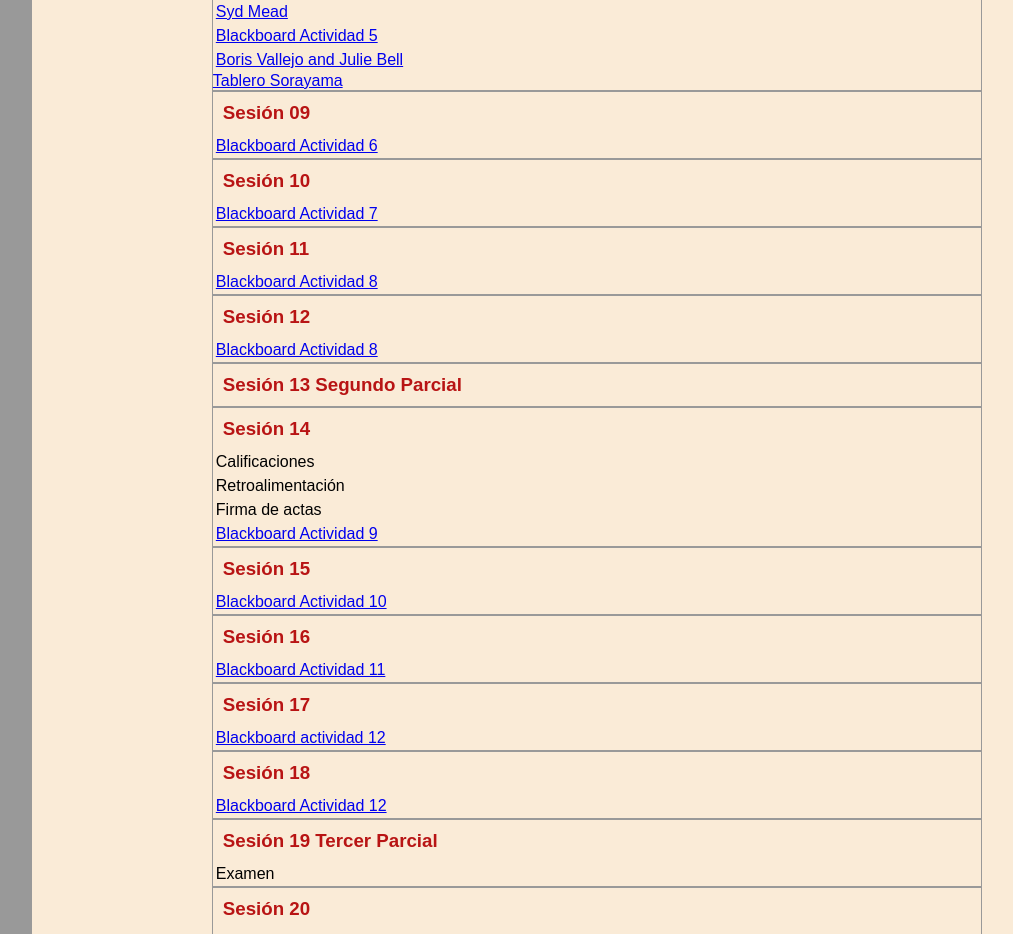
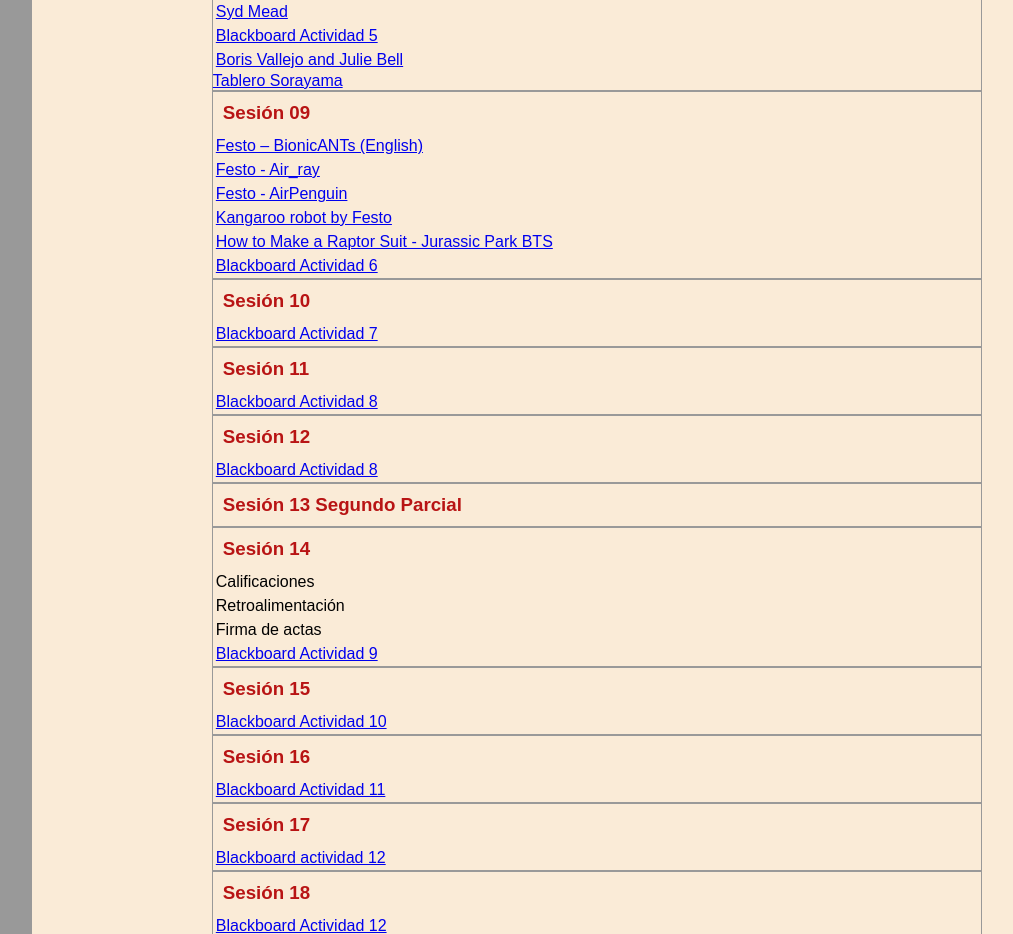
Before and after one commit to beztao01/antropometria, a plain HTML site: page index.html in a window 1280 px wide. Shown: the part 1375-2309 px from the top of the page, without its empty margins (118-1131 px from the left). Drawn offline with Linux system fonts and the light colour scheme.

Commit message:
add sesion 09

```diff
--- a/index.html
+++ b/index.html
@@ -128,6 +128,12 @@
                 <section>
                     <h3>Sesión 09</h3>
                     <ul>
+                        <li><a href="https://youtu.be/FFsMMToxxls?si=9nnQ8d--NI8P3AwD" target="_blank" rel="noopener noreferrer">Festo – BionicANTs (English)</a></li>
+                        <li><a href="https://youtu.be/c3-wIICjAhE?si=OzcMktYyLfNdZ91I" target="_blank" rel="noopener noreferrer">Festo - Air_ray</a></li>
+                        <li><a href="https://youtu.be/jPGgl5VH5go?si=d08um6jxt29BpryR" target="_blank" rel="noopener noreferrer">Festo - AirPenguin</a></li>
+                        <li><a href="https://youtu.be/_4luJ0ZSqy8?si=vdGc0sQp-UW1mVrw" target="_blank" rel="noopener noreferrer">Kangaroo robot by Festo</a></li>
+                        <li><a href="https://youtu.be/jAzQr3Ml0UI?si=93gF1ttCer4x7jBk" target="_blank" rel="noopener noreferrer">How to Make a Raptor Suit - Jurassic Park BTS</a></li>
+
                         <li><a href="https://uvmonline.blackboard.com/webapps/login/">Blackboard Actividad 6</a></li>
                     </ul>
                 </section>
```
